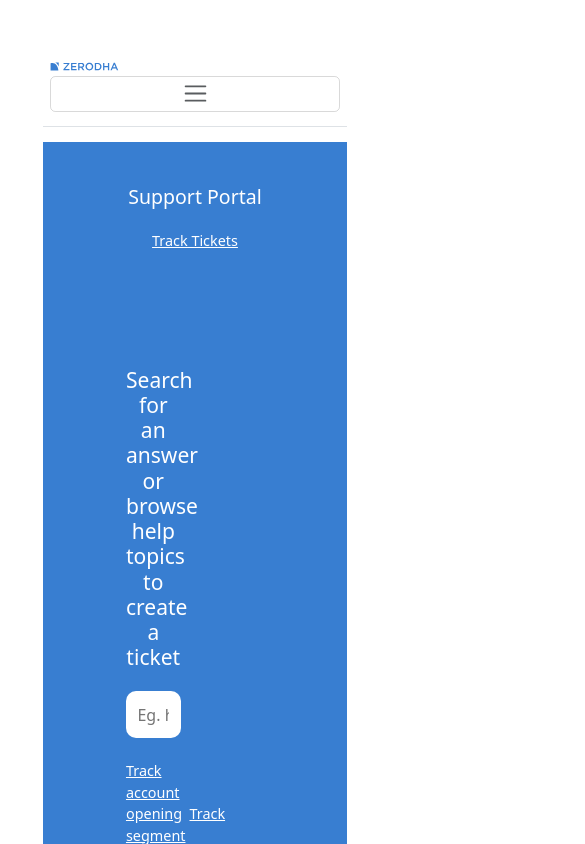
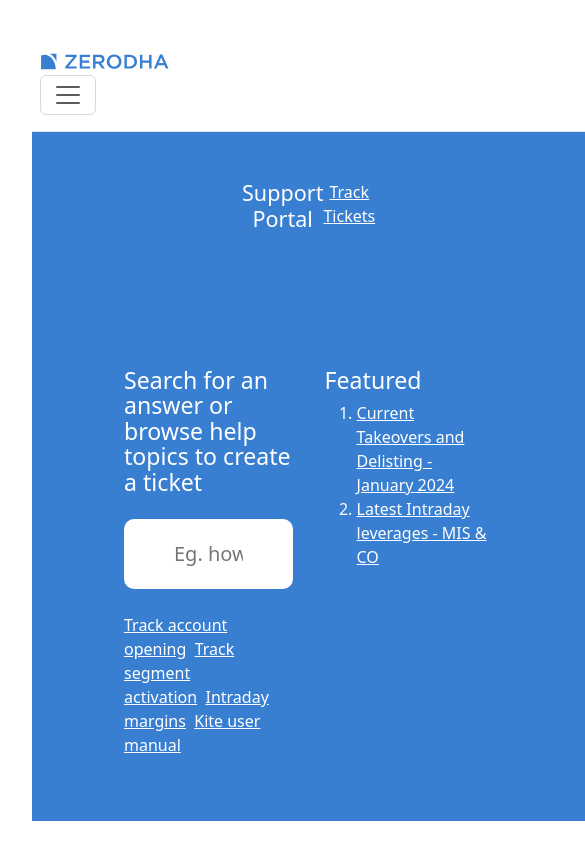
Before and after one commit to divyasingh1852/Zerodha-Clone, a React (Vite) app in the folder frontend/: page /support in a window 390 px wide. Shown: the top 844 px of the page, 585 px wide, since content can reach past the window. Built offline with nearby package versions, Linux system fonts and the light colour scheme.

Commit message:
Style: Improve mobile responsiveness in index.css

```diff
--- a/frontend/src/index.css
+++ b/frontend/src/index.css
@@ -117,68 +117,3 @@
   background-color: white !important;
   color: black;
 }
-
-
-
-
-
-
-
-
-
-
-
-
-/*  Mobile responsiveness adjustments (max-width: 768px) */
-@media (max-width: 768px) {
-  html {
-    font-size: 90%;
-  }
-
-  body {
-    padding: 1rem;
-    overflow-x: hidden;
-  }
-
-  h1 {
-    font-size: 2rem;
-    text-align: center;
-    line-height: 1.2;
-  }
-
-  h2 {
-    font-size: 1.5rem;
-    text-align: center;
-  }
-
-  .card {
-    padding: 1rem;
-    font-size: 1rem;
-  }
-
-  button {
-    font-size: 1rem;
-    padding: 0.75rem 1.25rem;
-    width: 100%;
-  }
-
-  .nav-link {
-    font-size: 1rem;
-    margin: 0.5rem 0;
-    display: block;
-    text-align: left;
-  }
-
-  #supportWrapper1,
-  #supportWrapper2 {
-    flex-direction: column;
-    margin: 1rem;
-    gap: 1rem;
-  }
-
-  #supportWrapper2 input {
-    font-size: 16px;
-    padding: 0.8rem;
-    width: 100%;
-  }
-}
```
